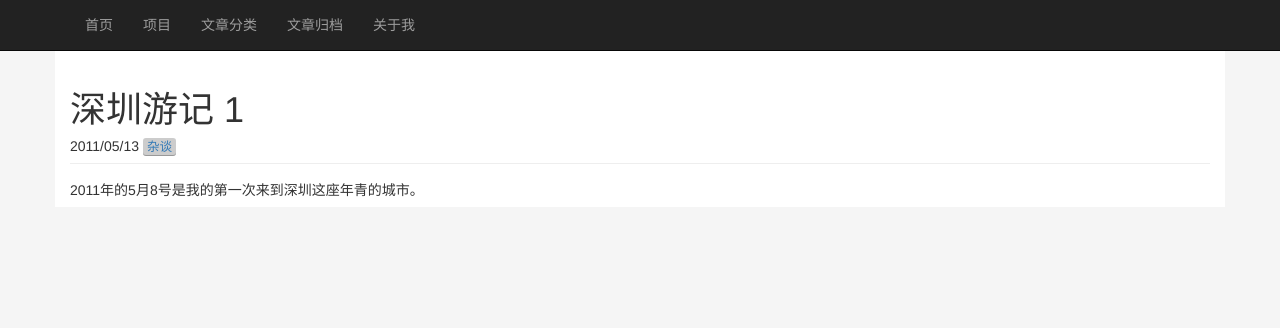
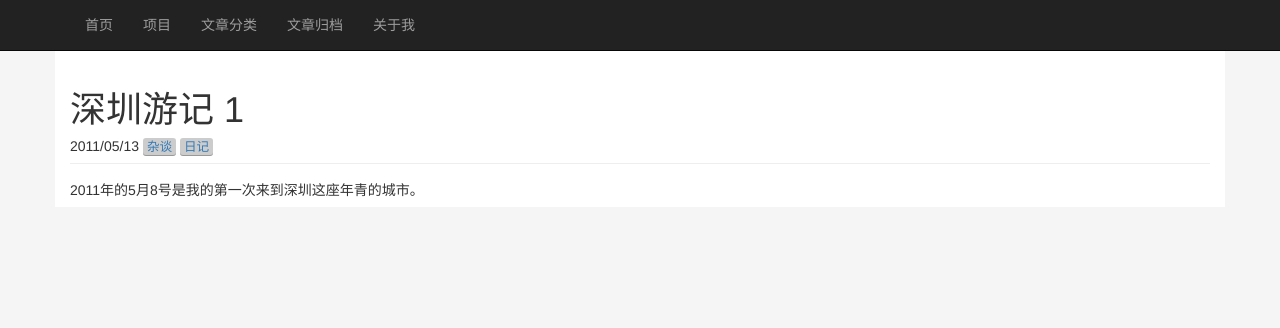
Before and after one commit to jinchangle/xiashuangxi.github.io, a Jekyll site: the page built from _posts/article/2011-05-13-diary-shengzheng-1.md, in a window 1280 px wide. Shown: the top 328 px of the page. Built offline with Jekyll 4.4.1, drawn with Linux system fonts in a browser that asks for light colours; nearby versions of some CDN libraries; comment, search, counter and statistics services are not loaded.

Commit message:
Changes to be committed: 	modified:   _posts/article/2011-05-13-diary-shengzheng-1.md

```diff
--- a/_posts/article/2011-05-13-diary-shengzheng-1.md
+++ b/_posts/article/2011-05-13-diary-shengzheng-1.md
@@ -2,7 +2,7 @@
 layout: post
 title: "深圳游记 1"
 date: 2011-05-13 10:55
-tag: [杂谈]
-category: [随记,日记]
+tag: [杂谈,日记]
+category: [随记]
 ---
 2011年的5月8号是我的第一次来到深圳这座年青的城市。
```
